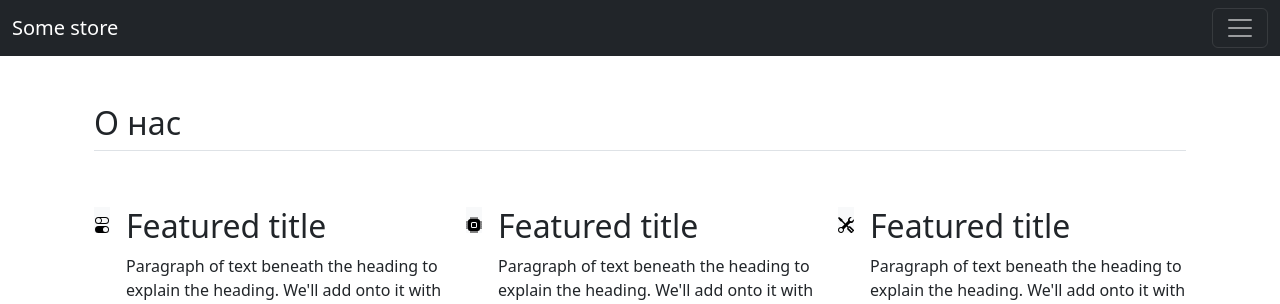
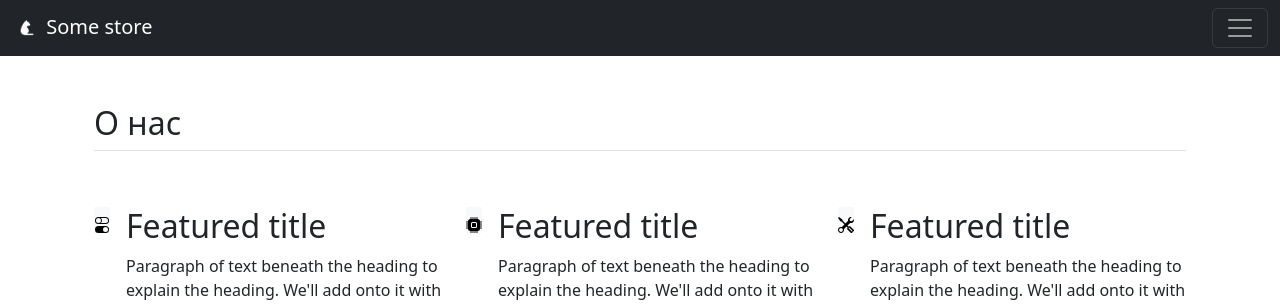
Before and after one commit to F0RRZZ/django-homework, a Django app: page /about/ in a window 1280 px wide. Shown: the top 304 px of the page. Run offline with Django 3.2, Linux system fonts and the light colour scheme; some libraries are stand-ins or nearby versions.

Commit message:
Reformat html files

```diff
--- a/homework/templates/base.html
+++ b/homework/templates/base.html
@@ -4,8 +4,8 @@
     {% load static %}
     <meta charset="utf-8">
     <meta name="viewport" content="width=device-width, initial-scale=1">
-    <link href="{% static 'css/bootstrap.min.css' %}" rel="stylesheet" type="text/css" />
-    <link rel="icon" href="{% static 'img/fav.ico' %}" type="image" />
+    <link href="{% static 'css/bootstrap.min.css' %}" rel="stylesheet" type="text/css">
+    <link rel="icon" href="{% static 'favicon/fav.ico' %}" type="image">
 
     <script type="text/javascript" src="{% static 'js/bootstrap.min.js' %}"></script>
     {% block title %}{% endblock %}
--- a/homework/templates/includes/header.html
+++ b/homework/templates/includes/header.html
@@ -1,7 +1,11 @@
 <header>
+  {% load static %}
   <nav class="navbar navbar-dark bg-dark" aria-label="First navbar example">
       <div class="container-fluid">
-          <a class="navbar-brand" href="#">Some store</a>
+        <div>
+          <a href="{% url 'index:index' %}"><img src="{% static 'img/logo/logo.png' %}" width="30px;"></a>
+          <a class="navbar-brand" href="{% url 'index:index' %}">Some store</a>
+        </div>
         <button class="navbar-toggler collapsed" type="button" data-bs-toggle="collapse" data-bs-target="#navbarsExample01" aria-controls="navbarsExample01" aria-expanded="false" aria-label="Toggle navigation">
           <span class="navbar-toggler-icon"></span>
         </button>
```
Also changed, not shown: homework/static_dev/favicon/fav.ico (renamed from homework/static_dev/img/fav.ico), homework/static_dev/img/logo.png (deleted), homework/static_dev/img/logo/logo.png (added), homework/templates/about/about.html (indentation only), homework/templates/catalog/list.html (indentation only), homework/templates/homepage/homepage.html (indentation only), homework/templates/includes/footer.html (indentation only). Lines whose indentation alone changed are shown as unchanged.
